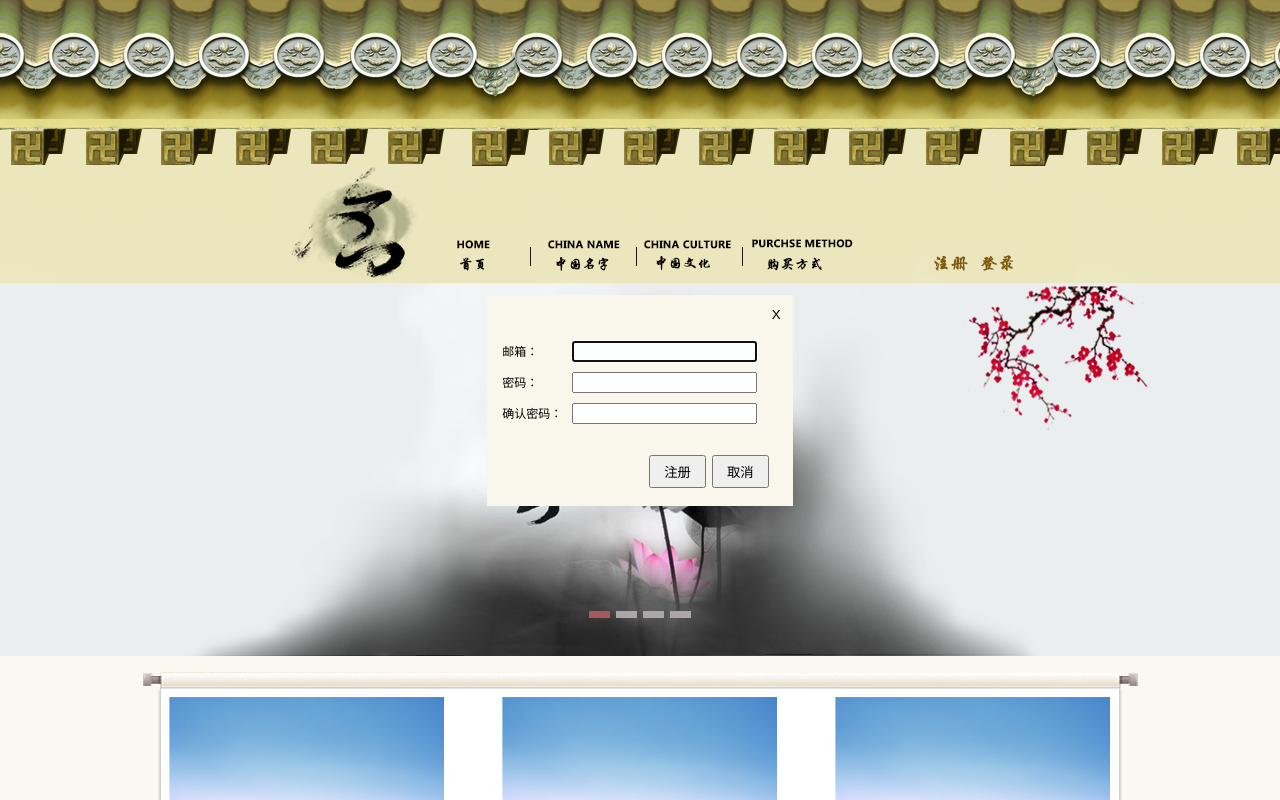
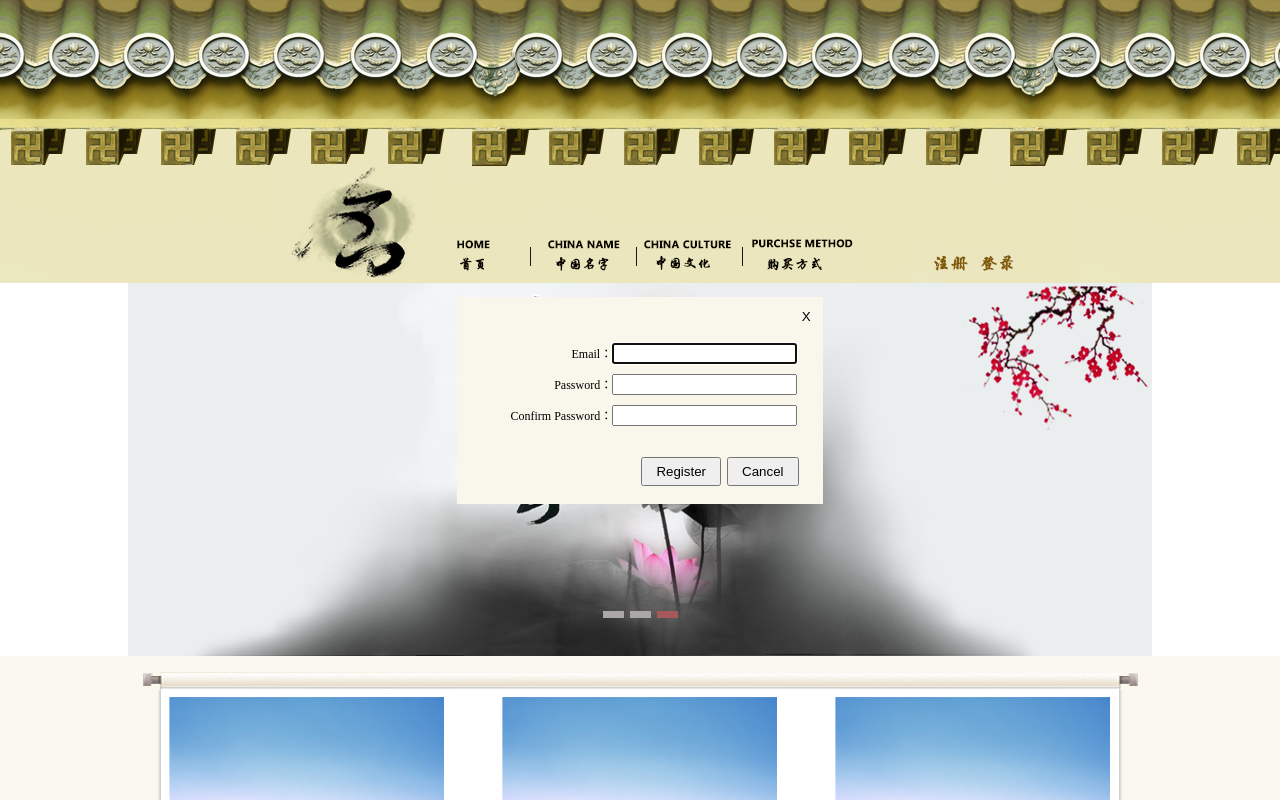
Before and after one commit to longze/wang-teacher-site, a plain HTML site: page webapp/index-dev.html in a window 1280 px wide. Both pictures are taken after a click on the element 949 px from the left and 262 px from the top of the page. Shown: the top 800 px of the page. Drawn offline with Linux system fonts and the light colour scheme.

Commit message:
banner切换

```diff
--- a/webapp/css/base.css
+++ b/webapp/css/base.css
@@ -1,4 +1,5 @@
 /* 网站基础样式，定义头部尾部和其他基础样式 */
+/* 头部 */
 .header {
     height: 283px;
     overflow: hidden;
@@ -43,6 +44,8 @@
     width: 109px;
     background-position: -312px -14px;
 }
+
+/* 注册登录 */
 .header .nav .user-link-container {
     position: absolute;
     top: 86px;
@@ -65,16 +68,18 @@
 }
 .register-dialog label {
     display: inline-block;
-    width: 70px;
+    width: 140px;
+    text-align: right;
 }
 
 
-
+/* 中间部分 */
 .page-body {
     background-color: #faf8ef;
 }
 .banner {
     position: relative;
+    height: 373px;
 }
 .banner .img-container {
     margin: 0 auto;
@@ -129,6 +134,8 @@
 .reel-body .item-margin-left {
     margin-left: 54px;
 }
+
+/* 尾部 */
 .footer {
     width: 1024px;
     padding-top: 250px;
--- a/webapp/index-dev.html
+++ b/webapp/index-dev.html
@@ -17,11 +17,9 @@
     </div>
 </div>
 <div class="page-body">
-    <div class="banner" style="background-color: #eaeeef;">
+    <div class="banner" id="banner-container">
         <div class="img-container" style="background-image: url(upload/big-picture-1.png)"></div>
-        <div class="menu-container">
-            <span class="item active"></span><span class="item"></span><span class="item"></span><span class="item"></span>
-        </div>
+        <div class="menu-container"></div>
     </div>
     <div class="reel-container">
         <div class="reel-top"></div>
--- a/webapp/js/page.js
+++ b/webapp/js/page.js
@@ -3,13 +3,13 @@ $('.register').click(function () {
     var html = ''
         + '<div class="register-dialog">'
         + '    <div>'
-        + '        <label>邮箱：</label><input type="text"/>'
+        + '        <label>Email：</label><input type="text"/>'
         + '    </div>'
         + '    <div>'
-        + '        <label>密码：</label><input type="password"/>'
+        + '        <label>Password：</label><input type="password"/>'
         + '    </div>'
         + '    <div>'
-        + '        <label>确认密码：</label><input type="password"/>'
+        + '        <label>Confirm Password：</label><input type="password"/>'
         + '    </div>'
         + '</div>';
 
@@ -18,20 +18,18 @@ $('.register').click(function () {
         open: function () {
             $('.ui-dialog-titlebar-close').html('X');
         },
+        width: 360,
         buttons: [
             {
-                text: '注册',
+                text: 'Register',
                 click: function () {
                     var $dialog = $(this);
-                    me.selCataData.delSelcata($dialog, function () {
-                        me.selcataTree($dialog);
-                    });
                 }
             },
             {
-                text: '取消',
+                text: 'Cancel',
                 click: function () {
-                    $(this).dialog('close');
+                    $(this).dialog('destroy');
                 }
             }
         ]
@@ -40,5 +38,105 @@ $('.register').click(function () {
 
 // 登录
 $('.login').click(function () {
+    var html = ''
+        + '<div class="register-dialog">'
+        + '    <div>'
+        + '        <label>Email：</label><input type="text"/>'
+        + '    </div>'
+        + '    <div>'
+        + '        <label>Password：</label><input type="password"/>'
+        + '    </div>'
+        + '</div>';
 
+    $(html).dialog({
+        // title: '注册',
+        open: function () {
+            $('.ui-dialog-titlebar-close').html('X');
+        },
+        width: 360,
+        buttons: [
+            {
+                text: 'Login',
+                click: function () {
+                    var $dialog = $(this);
+                }
+            },
+            {
+                text: 'Cancel',
+                click: function () {
+                    $(this).dialog('destroy');
+                }
+            }
+        ]
+    });
 });
+
+// banner
+(function () {
+    // banner的设置，也可转化为动态数据
+    var config = [
+        {
+            backgroundColor: '#eaeeef',
+            imgUrl: 'upload/big-picture-1.png'
+        },
+        {
+            backgroundColor: '#333',
+            imgUrl: 'upload/big-picture-1.png'
+        },
+        {
+            backgroundColor: '#fff',
+            imgUrl: 'upload/big-picture-1.png'
+        }
+    ];
+    var bannerContainer = $('#banner-container');
+    var menuContainer = bannerContainer.find('.menu-container');
+    menuContainer.empty();
+
+    var timerId;
+    var activeClass = 'active';
+    for (var i = 0; i < config.length; i++) {
+        var menuItemHtml = $('<span class="item" data-index="' + i + '"></span>');
+        menuItemHtml.click(function () {
+            var $this = $(this);
+            var index = $this.attr('data-index') / 1;
+
+            menuContainer.find('.item').removeClass(activeClass);
+            $this.addClass(activeClass);
+            // 平滑过渡处理
+            bannerContainer.animate({
+                    opacity: '0'
+                },
+                500,
+                function () {
+                    bannerContainer.css({
+                        'background-color': config[index].backgroundColor
+                    });
+                    $this.css({
+                        'background-color': 'url(' + config[index].imgUrl + ')'
+                    });
+                    bannerContainer.animate({
+                        opacity: '1'
+                    }, 500);
+                }
+            );
+        });
+        menuContainer.append(menuItemHtml);
+        config[i].menuItemDom = menuItemHtml;
+
+        if (i === 0) {
+            menuItemHtml.click();
+        }
+    }
+    var timeSpace = 3000; // 图片切换间隔时间
+    timerId = window.setTimeout(clickNextItem, timeSpace);
+
+    function clickNextItem() {
+        var index = menuContainer.find('.' + activeClass).attr('data-index') / 1 + 1;
+        if (index === config.length) {
+            index = 0;
+        }
+        config[index].menuItemDom.click();
+        // 下一次
+        timerId = window.setTimeout(clickNextItem, timeSpace);
+    }
+})();
```
